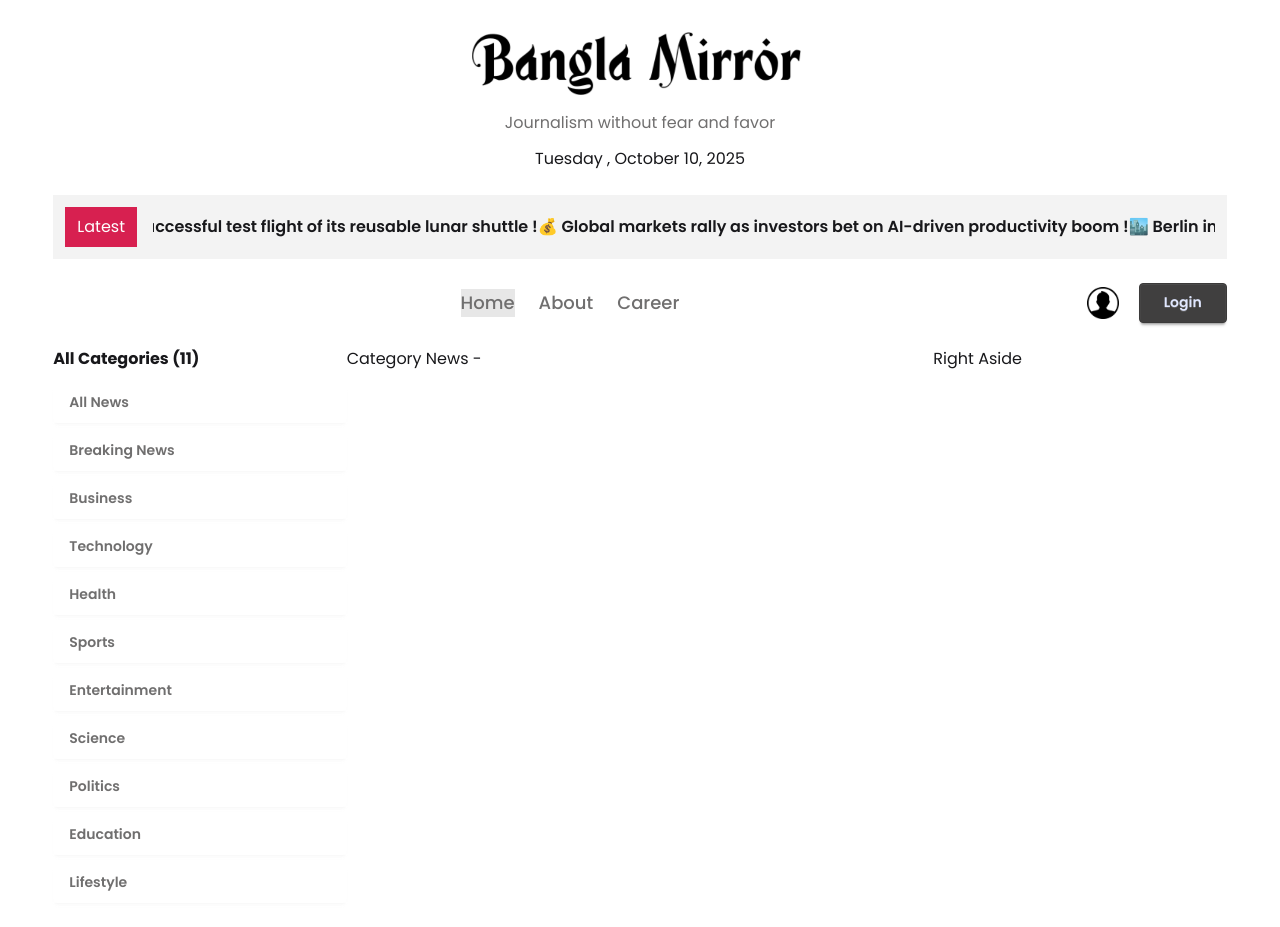
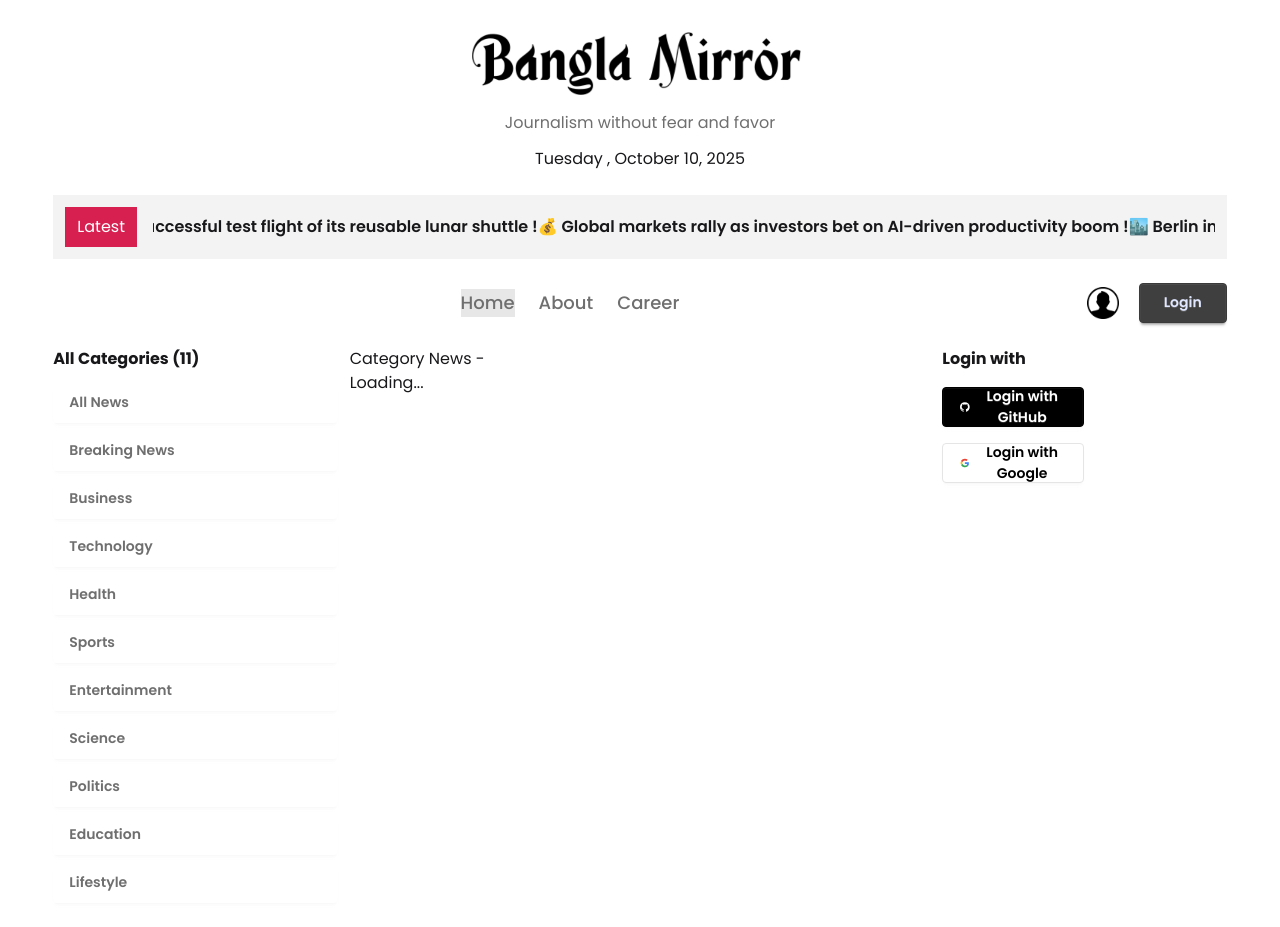
Before and after one commit to SarwarMorshad/Bangla-Mirror, a React (Vite) app: page / in a window 1280 px wide. Built offline with nearby package versions, Linux system fonts and the light colour scheme.

Commit message:
News Card

```diff
--- a/package.json
+++ b/package.json
@@ -17,6 +17,7 @@
     "react-fast-marquee": "^1.6.5",
     "react-icons": "^5.5.0",
     "react-router": "^7.9.4",
+    "react-router-dom": "^7.9.4",
     "react-toastify": "^11.0.5",
     "tailwindcss": "^4.1.14"
   },
--- a/src/components/Categories/Categories.jsx
+++ b/src/components/Categories/Categories.jsx
@@ -12,7 +12,9 @@
         {categories.map((category) => (
           <NavLink
             key={category.id}
-            className={"btn bg-base-100 border-0 hover:bg-base-200 justify-start font-semibold text-accent"}
+            className={
+              "btn bg-base-100 border-none hover:bg-base-200 justify-start font-semibold text-accent"
+            }
             to={`/category/${category.id}`}
           >
             {category.name}
--- a/src/components/Homelayout/RightAside.jsx
+++ b/src/components/Homelayout/RightAside.jsx
@@ -1,9 +1,10 @@
 import React from "react";
+import SocialLogin from "../SocialLogin/SocialLogin";
 
 const RightAside = () => {
   return (
     <div>
-      <h1>Right Aside</h1>
+      <SocialLogin></SocialLogin>
     </div>
   );
 };
--- /dev/null
+++ b/src/components/SocialLogin/SocialLogin.jsx
@@ -0,0 +1,48 @@
+import React from "react";
+
+const SocialLogin = () => {
+  return (
+    <div>
+      <h1 className="font-bold mb-4">Login with</h1>
+      <div className="flex flex-col w-1/2 gap-4">
+        <button className="btn bg-black text-white border-black">
+          <svg
+            aria-label="GitHub logo"
+            width="16"
+            height="16"
+            xmlns="http://www.w3.org/2000/svg"
+            viewBox="0 0 24 24"
+          >
+            <path
+              fill="white"
+              d="M12,2A10,10 0 0,0 2,12C2,16.42 4.87,20.17 8.84,21.5C9.34,21.58 9.5,21.27 9.5,21C9.5,20.77 9.5,20.14 9.5,19.31C6.73,19.91 6.14,17.97 6.14,17.97C5.68,16.81 5.03,16.5 5.03,16.5C4.12,15.88 5.1,15.9 5.1,15.9C6.1,15.97 6.63,16.93 6.63,16.93C7.5,18.45 8.97,18 9.54,17.76C9.63,17.11 9.89,16.67 10.17,16.42C7.95,16.17 5.62,15.31 5.62,11.5C5.62,10.39 6,9.5 6.65,8.79C6.55,8.54 6.2,7.5 6.75,6.15C6.75,6.15 7.59,5.88 9.5,7.17C10.29,6.95 11.15,6.84 12,6.84C12.85,6.84 13.71,6.95 14.5,7.17C16.41,5.88 17.25,6.15 17.25,6.15C17.8,7.5 17.45,8.54 17.35,8.79C18,9.5 18.38,10.39 18.38,11.5C18.38,15.32 16.04,16.16 13.81,16.41C14.17,16.72 14.5,17.33 14.5,18.26C14.5,19.6 14.5,20.68 14.5,21C14.5,21.27 14.66,21.59 15.17,21.5C19.14,20.16 22,16.42 22,12A10,10 0 0,0 12,2Z"
+            ></path>
+          </svg>
+          Login with GitHub
+        </button>
+
+        {/* Google */}
+        <button className="btn bg-white text-black border-[#e5e5e5]">
+          <svg
+            aria-label="Google logo"
+            width="16"
+            height="16"
+            xmlns="http://www.w3.org/2000/svg"
+            viewBox="0 0 512 512"
+          >
+            <g>
+              <path d="m0 0H512V512H0" fill="#fff"></path>
+              <path fill="#34a853" d="M153 292c30 82 118 95 171 60h62v48A192 192 0 0190 341"></path>
+              <path fill="#4285f4" d="m386 400a140 175 0 0053-179H260v74h102q-7 37-38 57"></path>
+              <path fill="#fbbc02" d="m90 341a208 200 0 010-171l63 49q-12 37 0 73"></path>
+              <path fill="#ea4335" d="m153 219c22-69 116-109 179-50l55-54c-78-75-230-72-297 55"></path>
+            </g>
+          </svg>
+          Login with Google
+        </button>
+      </div>
+    </div>
+  );
+};
+
+export default SocialLogin;
--- a/src/layouts/Home/Home.jsx
+++ b/src/layouts/Home/Home.jsx
@@ -18,7 +18,7 @@
           <NavBar></NavBar>
         </section>
       </header>
-      <main className="grid grid-cols-12">
+      <main className="grid grid-cols-12 gap-3">
         <aside className="col-span-3">
           <LeftAside></LeftAside>
         </aside>
--- a/src/pages/CategoryNews.jsx
+++ b/src/pages/CategoryNews.jsx
@@ -1,11 +1,35 @@
-import React from "react";
-import { useParams } from "react-router";
+import React, { useEffect, useState } from "react";
+import { useParams } from "react-router-dom";
 
 const CategoryNews = () => {
   const { id } = useParams();
+  const [news, setNews] = useState([]);
+
+  useEffect(() => {
+    fetch("/news.json")
+      .then((res) => res.json())
+      .then((data) => {
+        const filteredNews = data.filter((item) => item.category_id === parseInt(id));
+        setNews(filteredNews);
+      });
+  }, [id]);
+
   return (
     <div>
       <h1>Category News - {id}</h1>
+      {news.length > 0 ? (
+        news.map((item) => (
+          <div key={item.id}>
+            <img src={item.thumbnail_url} alt={item.title} />
+            <h3>{item.title}</h3>
+            <p>{item.details}</p>
+            <p>By: {item.author.name}</p>
+            <p>Views: {item.total_view}</p>
+          </div>
+        ))
+      ) : (
+        <p>Loading...</p>
+      )}
     </div>
   );
 };
```
Also changed, not shown: 1 other file (tests, documents, lock files or other folders).
